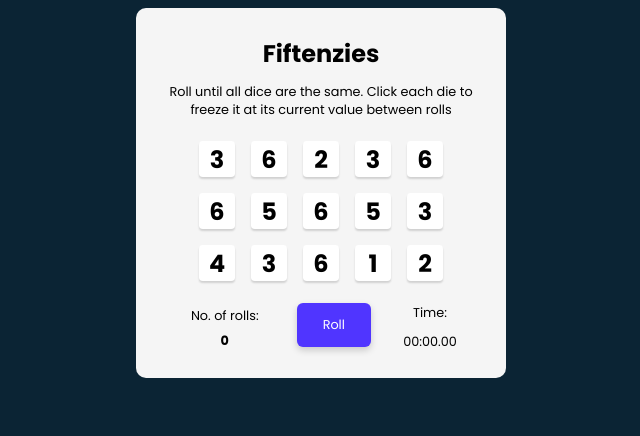
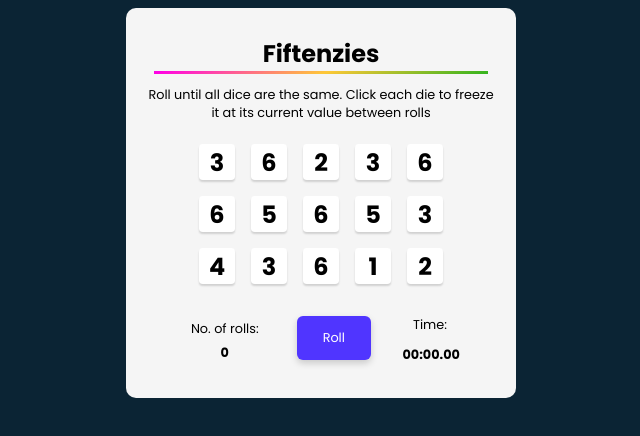
Before and after one commit to kebin20/fiftenzies, a React (Vite) app: page / in a window 1280 px wide. Shown: the top 436 px of the page, without its empty margins (319-959 px from the left). Built offline with nearby package versions, Linux system fonts and the light colour scheme.

Commit message:
styling completed, project completed

```diff
--- a/package.json
+++ b/package.json
@@ -9,6 +9,7 @@
     "preview": "vite preview"
   },
   "dependencies": {
+    "normalize.css": "^8.0.1",
     "react": "^18.2.0",
     "react-confetti": "^6.1.0",
     "react-dom": "^18.2.0",
--- a/src/index.css
+++ b/src/index.css
@@ -1,19 +1,35 @@
 * {
   box-sizing: border-box;
-    font-family: 'Poppins', sans-serif;
+  font-family: "Poppins", sans-serif;
 }
 
+/* body {
+    background-color: #0B2434;
+} */
+
+html,
 body {
-    background-color: #0B2434;
+  background-color: #0b2434;
 }
 
-h1, p {
+h1,
+p {
   text-align: center;
   margin: 0.5em;
 }
 
 h1 {
   font-size: 1.5rem;
+  border-bottom: 3px solid transparent;
+  border-image: linear-gradient(
+    to bottom right,
+    #40e305 0%,
+    #2c90fc 25%,
+    #ff02e3 50%,
+    #fec837 75%,
+    #30b31d 100%
+  );
+  border-image-slice: 1;
 }
 
 p {
@@ -21,10 +37,10 @@ p {
 }
 
 .container {
-    background-color: #F5F5F5;
+  background-color: #f5f5f5;
   margin: 0 auto;
-    width: 370px;
-    height: 370px;
+  width: 390px;
+  height: 390px;
   padding: 1em;
   display: flex;
   flex-direction: column;
@@ -54,7 +70,7 @@ p {
   display: flex;
   align-items: center;
   gap: 2em;
-    margin-top: 1em;
+  padding: 1.6em;
 }
 
 .bottom-row__roll-counter {
@@ -70,14 +86,15 @@ p {
 
 .digits {
   font-size: 0.8rem;
+  font-weight: 700;
 }
 
 button {
   font-size: 0.8rem;
-    padding:  1em 2em;
+  padding: 1em 2em;
   font-family: inherit;
-    color: #FFFFFF;
-    background: #5035FF;
+  color: #ffffff;
+  background: #5035ff;
   box-shadow: 0px 3.2px 7.68px rgba(0, 0, 0, 0.18);
   border-radius: 6px;
   border: none;
```
Also changed, not shown: 1 other file (tests, documents, lock files or other folders). Lines whose indentation alone changed are shown as unchanged.
